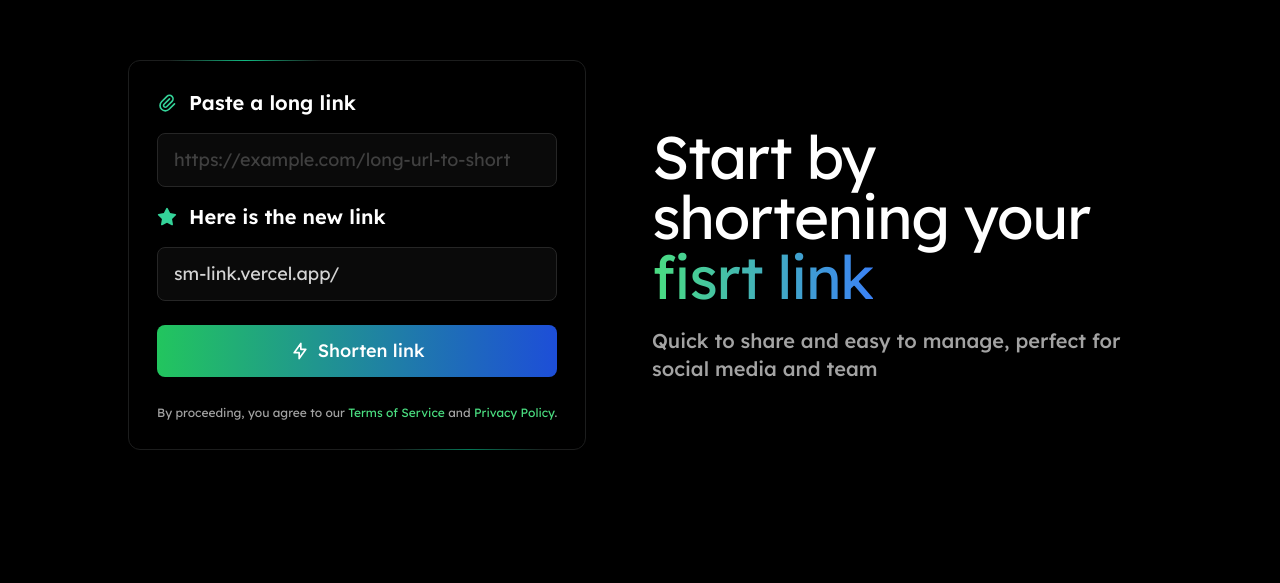
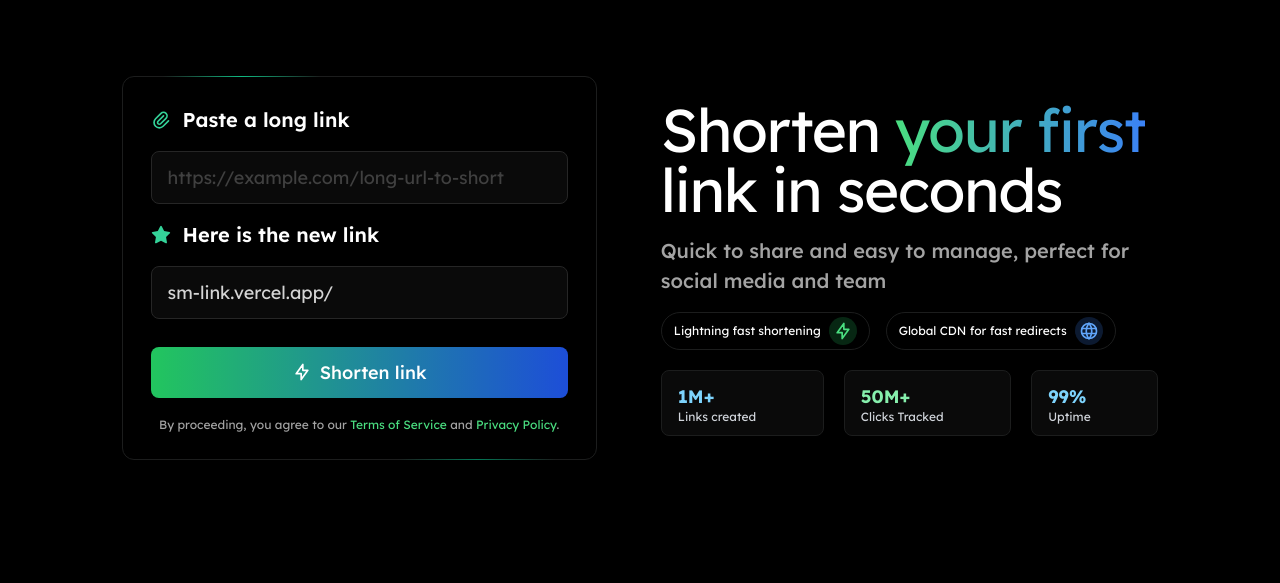
Before and after one commit to JoSG7/sm-link, a Next.js app: page / in a window 1280 px wide. Shown: the part 937-1520 px from the top of the page. Built offline with nearby package versions, Linux system fonts and the light colour scheme; no server answers.

Commit message:
responsive 19

```diff
--- a/src/app/page.tsx
+++ b/src/app/page.tsx
@@ -22,7 +22,7 @@ export default async function Home() {
       <main className="flex flex-col text-white bg-black">
         <NavBar />
         <MainMenu />
-        <div className="flex flex-col gap-28 lg:gap-40">
+        <div className="flex flex-col gap-28 lg:gap-10">
           <Hero />
           <LinkFormSection />
           <LogingDetails />
--- a/src/components/home/NavbarHeader.tsx
+++ b/src/components/home/NavbarHeader.tsx
@@ -20,8 +20,8 @@ export function NavBar() {
           xs:w-11 xs:h-8 sm:w-14 sm:h-11
           lg:w-10 lg:h-7
           lg-2:w-11 lg-2:h-8
-          2xl:w-12 2xl:h-10
-          3xl:w-14 3xl:h-12
+          2xl:w-14 2xl:h-10
+          3xl:w-16 3xl:h-12
           4xl:w-20 4xl:h-14"/>
           <p className="text-lg-fluid text-neutral-200 md:text-xl lg:text-lg 2xl:text-2xl 3xl:text-3xl 4xl:text-4xl">SmLink</p>
 
--- a/src/components/home/sections/LinkForm/LinkFormSection.tsx
+++ b/src/components/home/sections/LinkForm/LinkFormSection.tsx
@@ -9,30 +9,42 @@ export function LinkFormSection() {
 
   return (
 
-    <section className="flex justify-center" id="link-form-section">
-      <div className="w-[90vw] py-7
-      lg-2:flex md:gap-5 lg:gap-6 lg-2:max-w-5xl lg-2:py-9 lg-2:flex-row-reverse lg-2:justify-between">
+    <section className="flex justify-center lg:h-content-desktop-sm lg-2:h-content-desktop
+    2xl:h-content-desktop-lg 3xl:h-content-desktop-xl 3xl:max-h-[1091px] 4xl:h-content-desktop-2xl" id="link-form-section">
+
+      {/* Layout content */}
+      <div className="w-[90vw] py-7 md:gap-5
+      lg:py-0 lg:flex lg:items-center
+      lg-2:w-[81vw] 3xl:max-w-[2060px]">
+
+        {/* Main Content */}
+        <main className="w-full lg:gap-12 lg:flex lg:flex-row-reverse
+        lg-2:flex-row-reverse lg-2:gap-16 2xl:gap-20 3xl:gap-24 4xl:gap-32">
           <LinkFormTitle />
 
           <ShortLinkForm />
 
-        {/* This section only appears in 360px */}
-        <div className="flex items-center gap-4 pt-5 xs:gap-5 xs:pt-6 sm:gap-7 sm:pt-8 lg-2:hidden">
-          <article className="border rounded-lg bg-neutral-950/70 backdrop-blur-sm p-4-fluid border-graphite grow">
-            <div className="font-bold text-xl-movil text-sky-300">1M+</div>
-            <div className="text-gray-300 text-xs-movil">Links</div>
+          {/* This section only appears in movil */}
+          <div className="flex items-center gap-4 pt-5 xs:gap-5 xs:pt-6 sm:gap-7 sm:pt-8 lg:hidden">
+            <article className="border rounded-lg bg-neutral-950/70 backdrop-blur-sm p-4-fluid border-graphite grow ">
+              <div className="font-bold text-xl-movil text-sky-300 ">1M+</div>
+
+              <div className="text-gray-300 text-xs-movil ">Links</div>
             </article>
 
-          <article className="border rounded-lg bg-neutral-950/70 backdrop-blur-sm p-4-fluid border-graphite grow">
-            <div className="font-bold text-green-300 text-xl-movil">50M+</div>
-            <div className="text-gray-300 text-xs-movil">Clicks Tracked</div>
+            <article className="border rounded-lg bg-neutral-950/70 backdrop-blur-sm p-4-fluid border-graphite grow ">
+              <div className="font-bold text-green-300 text-xl-movil ">50M+</div>
+
+              <div className="text-gray-300 text-xs-movil ">Clicks Tracked</div>
             </article>
 
-          <article className="border rounded-lg bg-neutral-950/70 backdrop-blur-sm p-4-fluid border-graphite grow">
-            <div className="font-bold text-xl-movil  text-sky-300">99.9%</div>
+            <article className="border rounded-lg bg-neutral-950/70 backdrop-blur-sm p-4-fluid border-graphite grow ">
+              <div className="font-bold text-xl-movil text-sky-300 ">99.9%</div>
+
               <div className="text-gray-300 text-xs-movil ">Uptime</div>
             </article>
           </div>
+        </main>
       </div>
     </section>
   )
--- a/src/components/home/sections/LinkForm/ShortLinkForm.tsx
+++ b/src/components/home/sections/LinkForm/ShortLinkForm.tsx
@@ -43,51 +43,75 @@ export function ShortLinkForm() {
   return (
     <form onSubmit={handleSubmit}
     className="relative border p-4 rounded-xl border-graphite bg-neutral-950/70 backdrop-blur-sm xs:p-5 sm:p-7
-    lg-2:p-7 lg-2:bg-black">
+    lg:p-6 lg:bg-black lg:grow lg-2:p-7
+    2xl:p-8 3xl:p-9 4xl:p-11">
       <div className="flex justify-between">
         <label htmlFor="txtUrl" className="flex items-center gap-3">
-          <div className="rounded-full lg-2:block">
-            <IconPaperclip className="size-5-fluid text-emerald-400 lg-2:size-5"></IconPaperclip>
+          <div className="rounded-full ">
+            <IconPaperclip className="size-5-fluid text-emerald-400
+            lg:size-5
+            2xl:size-6
+            3xl:size-7
+            4xl:size-9" />
           </div>
-          <span className="font-semibold text-lg-movil lg-2:text-xl">Paste a long link</span>
+          <span className="font-semibold text-lg-movil lg:text-lg-desktop-sm lg-2:text-xl-desktop">
+            Paste a long link
+          </span>
         </label>
       </div>
 
       {/* Input */}
       <input type="url" autoComplete="off" value={originalLink} onChange={(e) => setOriginalLink(e.currentTarget.value)}
-        className="w-full px-4 py-2 my-4 border rounded-lg text-base-movil border-neutral-800 text-neutral-400 bg-neutral-900 placeholder:text-neutral-700
-        xs:my-5 xs:py-3 sm:my-7 sm:py-4
-        lg-2:py-3 lg-2:bg-neutral-950 lg-2:text-lg lg-2:my-4"
+        className="w-full px-4 py-2 my-4 border rounded-lg text-base-movil border-neutral-800 text-neutral-400 bg-neutral-900 placeholder:text-neutral-700 xs:my-5 xs:py-3 sm:my-7 sm:py-4
+        lg:text-base-desktop-sm lg:py-3 lg:my-4 lg:bg-neutral-950
+        lg-2:text-lg-desktop
+        2xl:py-4 2xl:px-5 2xl:my-5
+        3xl:py-5 3xl:px-6 3xl:my-6
+        4xl:py-7 4xl:px-8 4xl:my-8"
         placeholder="https://example.com/long-url-to-short" required />
 
       <div className="flex items-center gap-3">
         <div className="rounded-full lg-2:block">
-          <IconStarFilled className="size-5-fluid lg-2:size-5 text-emerald-400"></IconStarFilled>
+          <IconStarFilled className="size-5-fluid text-emerald-400
+          lg:size-5
+          2xl:size-6
+          3xl:size-7
+          4xl:size-9 " />
         </div>
-        <span className="font-semibold text-lg-movil lg-2:text-xl">Here is the new link</span>
+        <span className="font-semibold text-lg-movil lg:text-lg-desktop-sm lg-2:text-xl-desktop">
+          Here is the new link
+          </span>
       </div>
 
       {/* Short Link Response */}
       <div className="w-full px-4 py-2 my-4 border rounded-lg bg-neutral-900 border-neutral-800 text-neutral-300
       xs:my-5 xs:py-3 sm:my-7 sm:py-4
-      lg-2:py-3 lg-2:bg-neutral-950 lg-2:my-4">
-        <p className="text-base-movil lg-2:text-lg">sm-link.vercel.app/{shortURL}</p>
+      lg:py-3 lg:bg-neutral-950 lg:my-4
+      2xl:py-4 2xl:px-5 2xl:my-5
+      3xl:py-5 3xl:px-6 3xl:my-6
+      4xl:py-7 4xl:px-8 4xl:my-8">
+        <p className="text-base-movil lg:text-base-desktop-sm lg-2:text-lg-desktop">
+          sm-link.vercel.app/{shortURL}
+        </p>
       </div>
 
       {/* Button Section */}
       <div className="flex justify-center">
-        <button className="flex items-center justify-center w-full gap-2 py-2 mt-2 font-medium rounded-lg mb-7 text-base-movil bg-gradient-to-r from-green-500 to-blue-700 disabled:opacity-50
-        xs:py-3 sm:py-4
-        lg-2:text-lg lg-2:py-3"
+        <button className="flex items-center justify-center w-full gap-2 py-2 mt-2 font-medium rounded-lg mb-7 text-base-movil bg-gradient-to-r from-green-500 to-blue-700 disabled:opacity-50 xs:py-3 sm:py-4
+        lg:text-base-desktop-sm lg:py-3 lg:mb-5
+        lg-2:text-lg-desktop lg-2:py-3 lg-2:mt-3
+        2xl:py-4 2xl:mt-4 2xl:mb-6
+        3xl:py-5 3xl:mt-4 3xl:mb-7
+        4xl:py-7 4xl:mt-6 4xl:mb-9"
         disabled={submiting}>
-          {submiting ? <IconLoader2 className="size-4 animate-spin sm:size-5 lg-2:size-7" /> :
-          <IconBolt className="size-4 sm:size-7 lg-2:size-5" />}
+          {submiting ? <IconLoader2 className="size-4 animate-spin sm:size-7 lg:size-5 2xl:size-6 3xl:size-7 4xl:size-9" /> :
+          <IconBolt className="size-4 sm:size-7 lg:size-5 2xl:size-6 3xl:size-7 4xl:size-9" />}
           {submiting ? "Shortening..." : "Shorten link"}
         </button>
       </div>
 
       {/* Terms section */}
-      <p className="text-center text-xs-movil text-neutral-400 lg-2:text-xs">
+      <p className="text-center text-xs-movil text-neutral-400 lg:text-xs-desktop-sm lg-2:text-xs-desktop ">
         By proceeding, you agree to our <span className="text-green-400">Terms of Service</span> and
         <span className="text-green-400"> Privacy Policy</span>.
       </p>
--- a/src/components/home/sections/LinkForm/Title.tsx
+++ b/src/components/home/sections/LinkForm/Title.tsx
@@ -1,17 +1,83 @@
+import { Pill } from "@/components/shared/Pill";
+import { IconBolt, IconWorld } from "@tabler/icons-react";
+
 export function LinkFormTitle() {
 
   return (
 
-    <section className="flex items-center">
-      <div className="w-[90vw] lg-2:max-w-[500px] lg-2:py-0">
-        <h1 className="tracking-tight text-center text-4xl-movil lg-2:text-start lg-2:text-6xl">
+    <section className="flex items-center lg:w-[55%] lg-2:w-[48%]">
+      <div className="lg-2:py-0">
+
+        {/* Title for movil */}
+        <h1 className="tracking-tight text-center text-4xl-movil lg:hidden">
           Start by shortening your <span className="text-transparent bg-clip-text bg-gradient-to-r from-green-400 to-blue-500 ">fisrt link</span>
         </h1>
 
+        {/* Title for desktop */}
+        <h1 className="hidden tracking-tight text-6xl-desktop-sm text-start lg:block lg-2:text-6xl-desktop">
+          Shorten <span className="text-transparent bg-clip-text bg-gradient-to-r from-green-400 to-blue-500 ">your first </span> link in seconds
+        </h1>
+
+        {/* Paragraph */}
         <p className="py-5 font-medium text-center text-lg-movil text-neutral-300 xs:pb-6 sm:pb-7
-        lg-2:pb-0 lg-2:text-xl lg-2:text-neutral-400 lg-2:text-start">
+        lg:text-start lg:py-4 lg:text-lg-desktop-sm lg:text-neutral-400
+        lg-2:text-xl-desktop
+        2xl:py-5 3xl:py-6 4xl:py-8">
           Quick to share and easy to manage, perfect for social media and team
         </p>
+
+        {/* Features for desktop */}
+        <section className="hidden lg:block">
+
+          {/* Features Pills */}
+          <div className="flex gap-4 pb-4 lg-2:pb-5
+          2xl:gap-5 2xl:pb-6
+          3xl:gap-6 3xl:pb-7
+          4xl:gap-8 4xl:pb-9">
+            <Pill icon={<IconBolt className="size-5 text-green-400 2xl:size-6 3xl:size-7 4xl:size-9" />}
+            title="Lightning fast shortening"
+            titleClass="text-xs-desktop-sm lg-2:text-xs-desktop"
+            iconContainerClass="p-1 bg-green-500/20"
+            containerClass="2xl:py-2 2xl:px-4 3xl:gap-3 4xl:px-6 4xl:gap-5" />
+
+            <Pill icon={<IconWorld className="size-5 text-blue-400 2xl:size-6 3xl:size-7 4xl:size-9" />}
+            title="Global CDN for fast redirects"
+            titleClass="text-xs-desktop-sm lg-2:text-xs-desktop"
+            iconContainerClass="p-1 bg-blue-500/20"
+            containerClass="2xl:py-2 2xl:px-4 3xl:gap-3 4xl:px-6 4xl:gap-5" />
+          </div>
+
+          {/* Features cards */}
+          <div className="flex gap-4 lg-2:gap-5 2xl:gap-6 3xl:gap-7 4xl:gap-9">
+            <article className="border rounded-lg bg-neutral-950 border-graphite py-3 px-4 grow
+            2xl:py-4 2xl:px-5 3xl:py-5 3xl:px-6 4xl:py-7 4xl:px-8">
+              <div className="font-bold text-sky-300 text-lg-desktop-sm
+              lg-2:text-lg-desktop ">1M+</div>
+
+              <div className="text-gray-300 text-xs-desktop-sm
+              lg-2:text-xs-desktop">Links created</div>
+            </article>
+
+            <article className="border rounded-lg bg-neutral-950 border-graphite py-3 px-4 grow
+            2xl:py-4 2xl:px-5 3xl:py-5 3xl:px-6 4xl:py-7 4xl:px-8">
+              <div className="font-bold text-green-300 text-lg-desktop-sm
+              lg-2:text-lg-desktop ">50M+</div>
+
+              <div className="text-gray-300 text-xs-desktop-sm
+              lg-2:text-xs-desktop">Clicks Tracked</div>
+            </article>
+
+            <article className="border rounded-lg bg-neutral-950 border-graphite py-3 px-4 grow
+            2xl:py-4 2xl:px-5 3xl:py-5 3xl:px-6 4xl:py-7 4xl:px-8">
+              <div className="font-bold text-sky-300 text-lg-desktop-sm
+              lg-2:text-lg-desktop ">99%</div>
+
+              <div className="text-gray-300 text-xs-desktop-sm
+              lg-2:text-xs-desktop">Uptime</div>
+            </article>
+          </div>
+
+        </section>
       </div>
     </section>
   )
@@ -33,4 +99,4 @@ export function LinkFormTitle() {
                 </div>
               </div> */}
 
-              // Quick to share and easy to manage perfect for social media, newsletters, team collaboration, and more
+// Quick to share and easy to manage perfect for social media, newsletters, team collaboration, and more
--- a/src/components/shared/Pill.tsx
+++ b/src/components/shared/Pill.tsx
@@ -13,7 +13,7 @@ export const Pill = ({ title = "", containerClass, icon = null, iconContainerCla
   return (
     <article className={`rounded-full border border-graphite py-1 px-3 flex gap-2 items-center ${containerClass}`}>
       <div>
-        <p className={`text-xs ${titleClass}`}>
+        <p className={`${titleClass}`}>
           {title}
         </p>
       </div>
--- a/tailwind.config.ts
+++ b/tailwind.config.ts
@@ -54,7 +54,7 @@ export default {
         'sm-desktop-sm': ['clamp(14px, 1.3vw, 50px)', {
           lineHeight: '1.1',
         }],
-        'base-desktop-sm': ['clamp(16px, 4.2vw, 50px)', {
+        'base-desktop-sm': ['clamp(16px, 1.4vw, 50px)', {
           lineHeight: '1.4',
         }],
         'lg-desktop-sm': ['clamp(18px, 1.7vw, 50px)', {
@@ -69,22 +69,22 @@ export default {
 
         // Desktop
 
-        'xs-desktop': ['clamp(12px, 1vw, 25px)', {
+        'xs-desktop': ['clamp(12px, 0.9vw, 25px)', {
           lineHeight: '1.1',
         }],
-        'sm-desktop': ['clamp(14px, 1.3vw, 30px)', {
+        'sm-desktop': ['clamp(14px, 1.2vw, 30px)', {
           lineHeight: '1.1',
         }],
-        'base-desktop': ['clamp(16px, 4.2vw, 50px)', {
-          lineHeight: '1.4',
+        'base-desktop': ['clamp(16px, 1.3vw, 50px)', {
+          lineHeight: '1.2',
         }],
-        'lg-desktop': ['clamp(18px, 1.5vw, 38px)', {
+        'lg-desktop': ['clamp(18px, 1.4vw, 38px)', {
           lineHeight: '1.5',
         }],
         'xl-desktop': ['clamp(20px, 1.5vw, 39px)', {
           lineHeight: '1.5',
         }],
-        '4xl-desktop': ['clamp(36px, 10vw, 100px)', {
+        '4xl-desktop': ['clamp(36px, 3.5vw, 100px)', {
           lineHeight: '1.1',
         }],
         '6xl-desktop': ['clamp(60px, 4.7vw, 120px)', {
```
Lines whose indentation alone changed are shown as unchanged.
